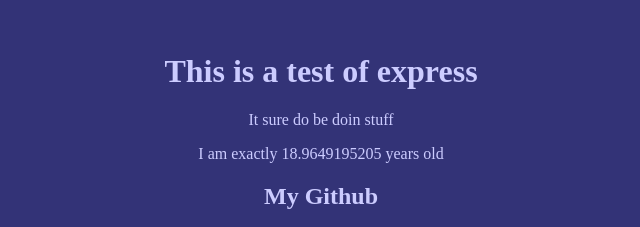
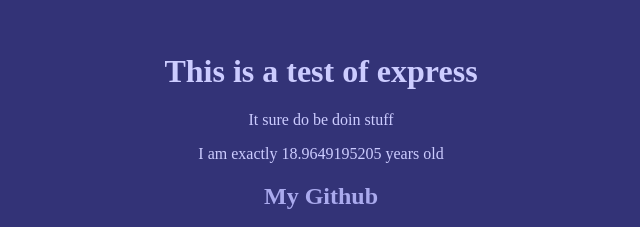
Before and after one commit to KermitPurple/ExpressNunJucksTest, a website: page static/html/index.html in a window 1280 px wide. Shown: the part 209-436 px from the top of the page, 319-959 px from the left. Drawn offline with nearby package versions, Linux system fonts and the light colour scheme; files that its build step writes are made by us from their sources; files whose address does not match are found by name.

Commit message:
Change link color

```diff
--- a/static/css/index.css
+++ b/static/css/index.css
@@ -8,7 +8,7 @@
 }
 
 a{
-    color: #ccf;
+    color: #aae;
     text-decoration: none;
 }
 
```
